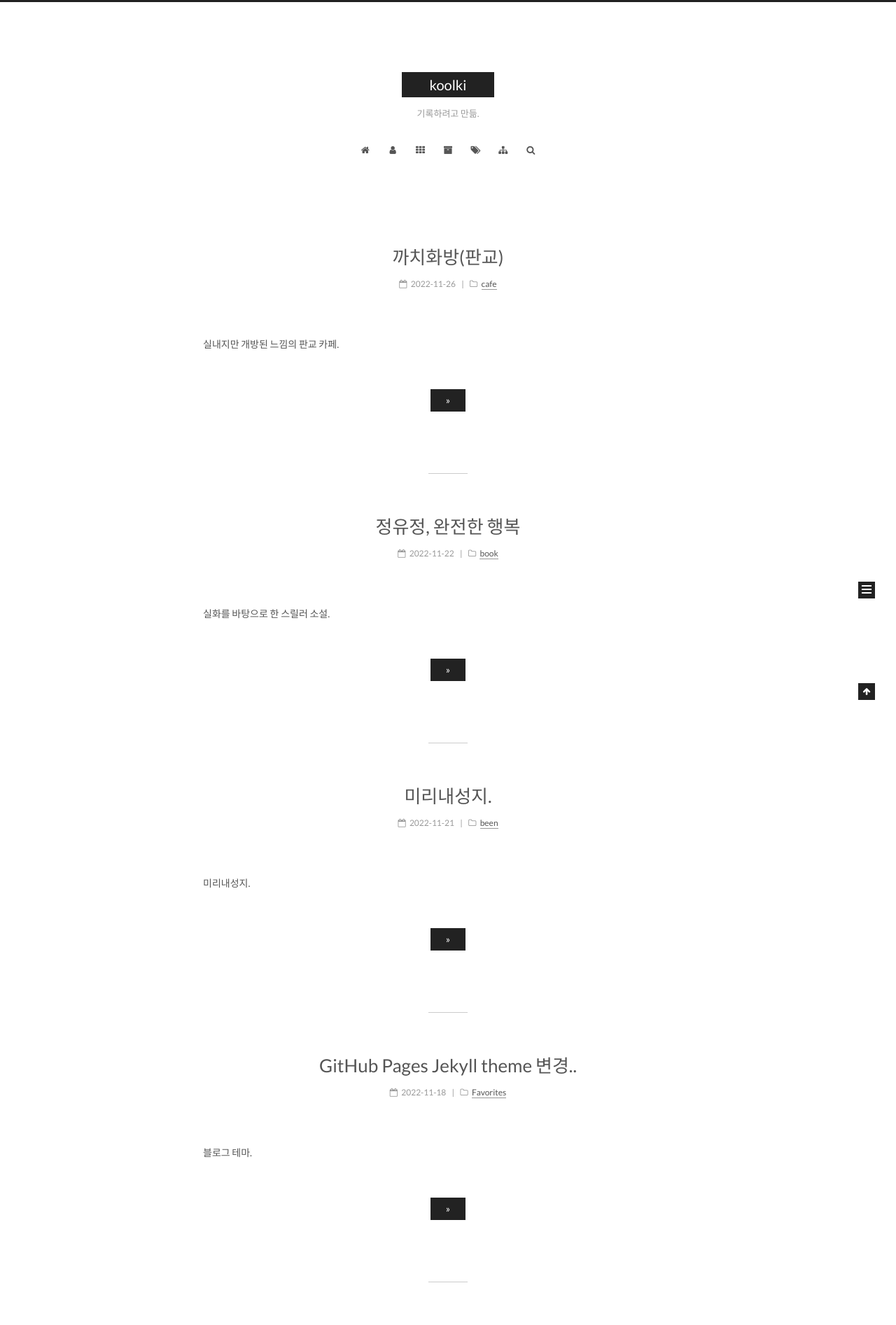
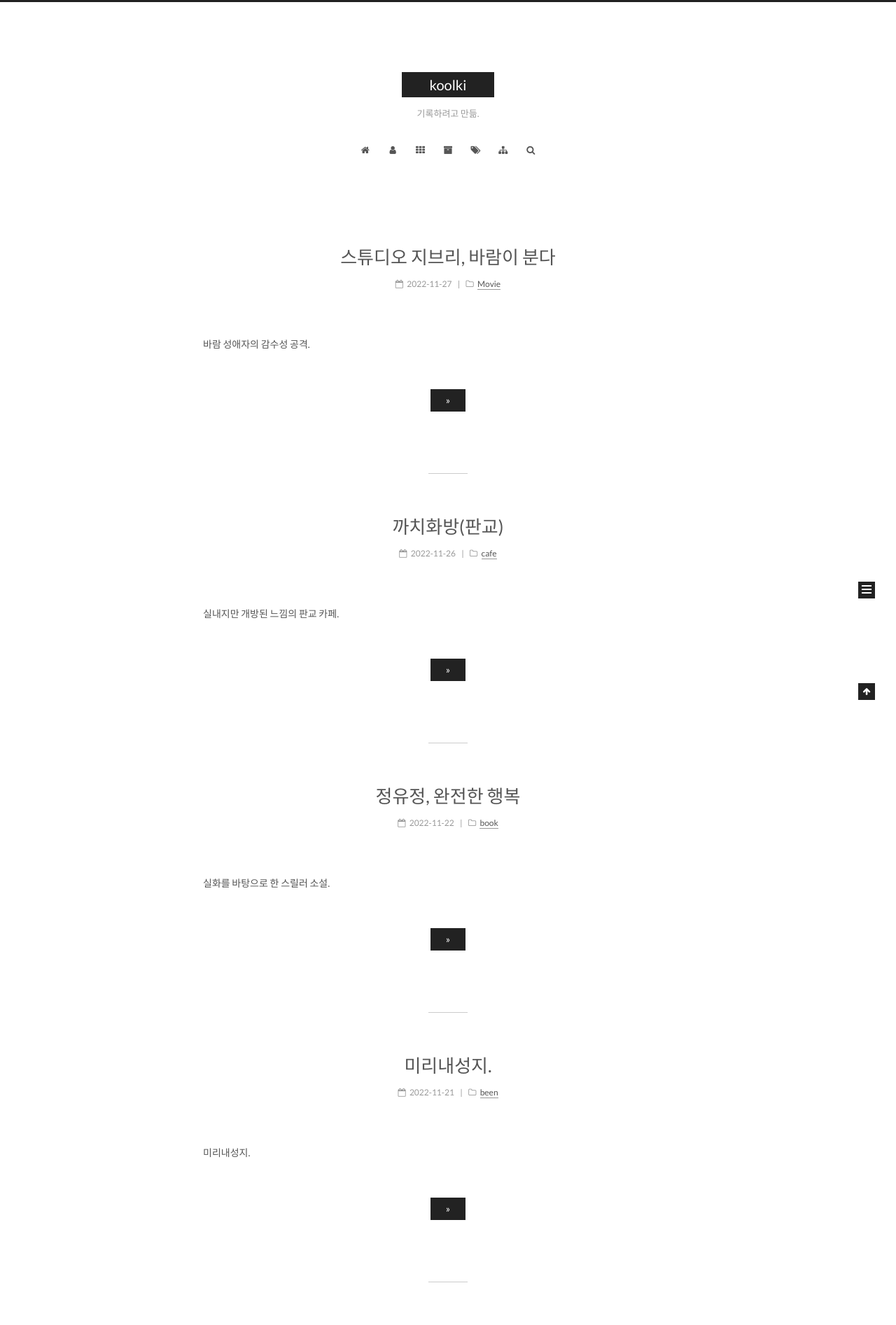
Before and after one commit to koolki/koolki.github.io, a Jekyll site: the page built from index.html, in a window 1280 px wide. Shown: the top 1893 px of the page at 70% size. Built offline with Jekyll 4.4.1, drawn with Linux system fonts in a browser that asks for light colours; the list of posts is cut into pages by our own code.

Commit message:
modified

```diff
--- a/_posts/Favorites/Book/2022-11-17-book_LeeDongsoo.md
+++ b/_posts/Favorites/Book/2022-11-17-book_LeeDongsoo.md
@@ -32,3 +32,8 @@ last_modified_at: 2022-11-26
 그러고보니, 몇 안 되는 내 친구 중에도 이동수 작가와 비슷한 친구가 있어서 읽는 재미가 더했다는 생각이 들었다. 그 친구도 가족들에게 최선을 다해 시간을 많이 쓰고, 그를 위해 퇴사(이직)와 이사를 했고, 동시에 자신의 삶도 중요시하고, 그래서 주위 사람들 모두에게 배려있게 행동한다는 것이 닮았네.
 
 어쨌든 책을 읽고 나니, 어린시절이나 학창시절 성적, 회사에서의 평가나 위치 등은 책을 읽기 전 내 생각과 다른 반전이 있었지만 그래도 여전히 현재 잘하는 것이 많고 똑똑한데 글까지 잘쓰는 이동수 작가의 삶은 얼마나 재미있을까 부러웠다. 열심히 살아야지.
+
+++ 처음 책을 펼치고 목차를 봤을때 몇몇 챕터의 제목을 보는 것 만으로도 엄청 공감이 됐었는데 그 중 '정규직, 운영직, 계약직, 파견직, 도급직, 외부 사원, 아르바이트 그리고 인턴', '네? 열심히 하는 거 필요 없고 잘하라고요?' 가 눈에 들어왔다.
+우리 회사에도 딱 저 말을 입에 달고 사는 사람이 있었는데 왠지 저 챕터의 내용이 내가 그 사람한테 그 말을 들었을때 생각했던 내용과 비슷할 것 같았다. 그 때 나는 사원이었고 그 사람은 대리-과장 쯤이었는데 "앞으로 더 열심히 해서 이런 문제가 안 생기도록 하겠습니다." 하면, "열심히 하는 거 필요 없고, 나는 니가 열심히 하든 말든 관심 없어. 잘 해."라고 대답했었다. 항상.
+지금 생각해도 참 웃기다. 과정은 관심 없고 결과만 중요하다고 말하는 게 쿨하다고 생각했던 것 같은데, 그럼 난 돌아 나오면서 "열심히 하는 과정이 있어야 그 중 몇 개 잘 되는거지. 자기가 사장인 것처럼 얘기하네." 생각했었다.
+파견직, 용역직, 계약직 등에 대해서도 비슷한 일이 있었다. 회사의 직원이니까 당연히 회사를 위해서, 회사가 잘 되도록 일해야 하는 거지만 동등한 다른 직원들에게 차별을 주고 비인간적으로 대하면서 자기들은 일잘했다는 듯이 으시대는 게 웃겼다.
--- /dev/null
+++ b/_posts/Favorites/Movie/2022-11-27-Movie_WindComing.md
@@ -0,0 +1,18 @@
+---
+title:  "스튜디오 지브리, 바람이 분다"
+excerpt: "바람 성애자의 감수성 공격."
+
+categories:
+ - Movie
+tags:
+ - [지브리,미야자키하야오]
+
+toc: true
+toc_sticky: true
+
+date: 2022-11-27
+last_modified_at: 2022-11-27
+
+---
+
+#### 바람이 분다, 살아야겠다.
```
